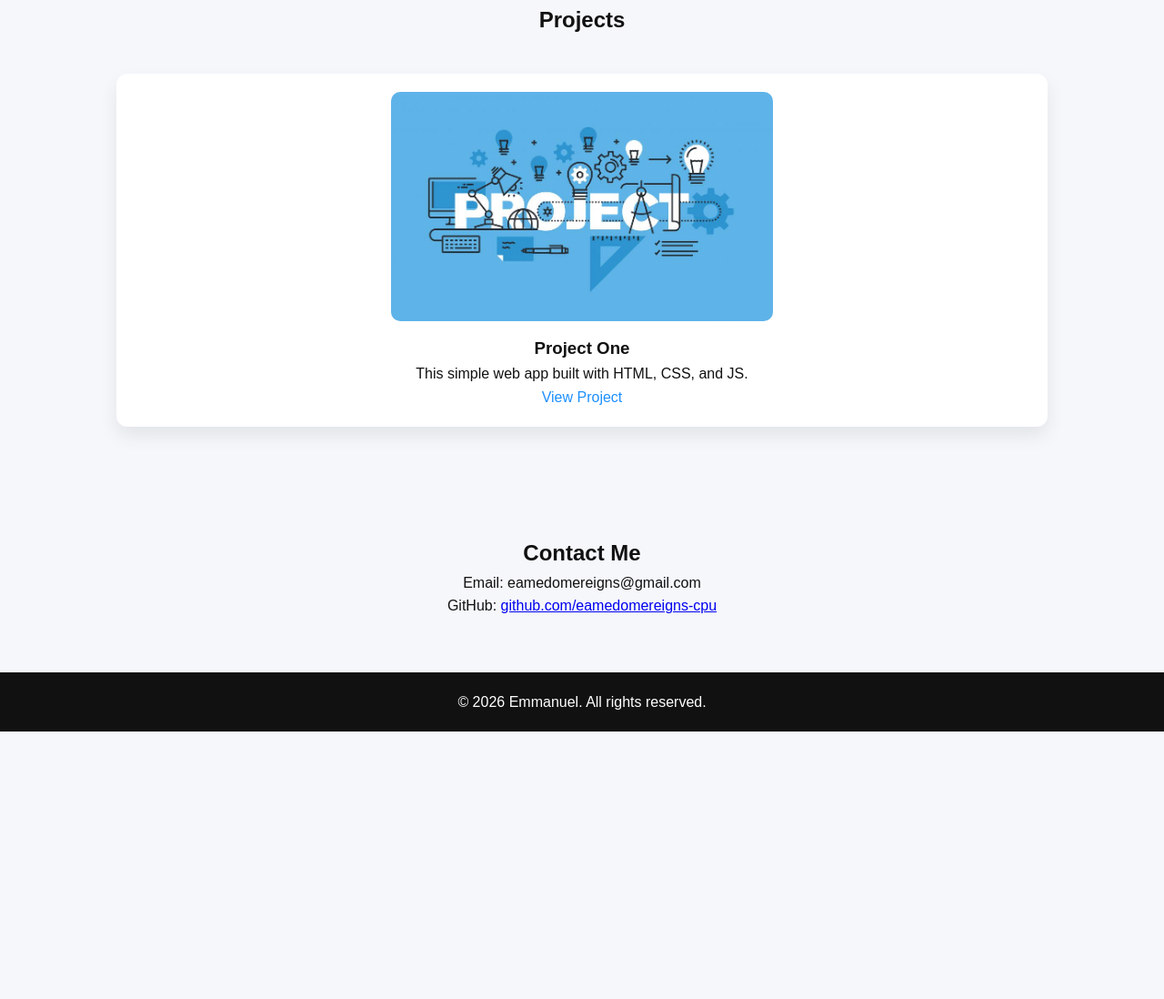
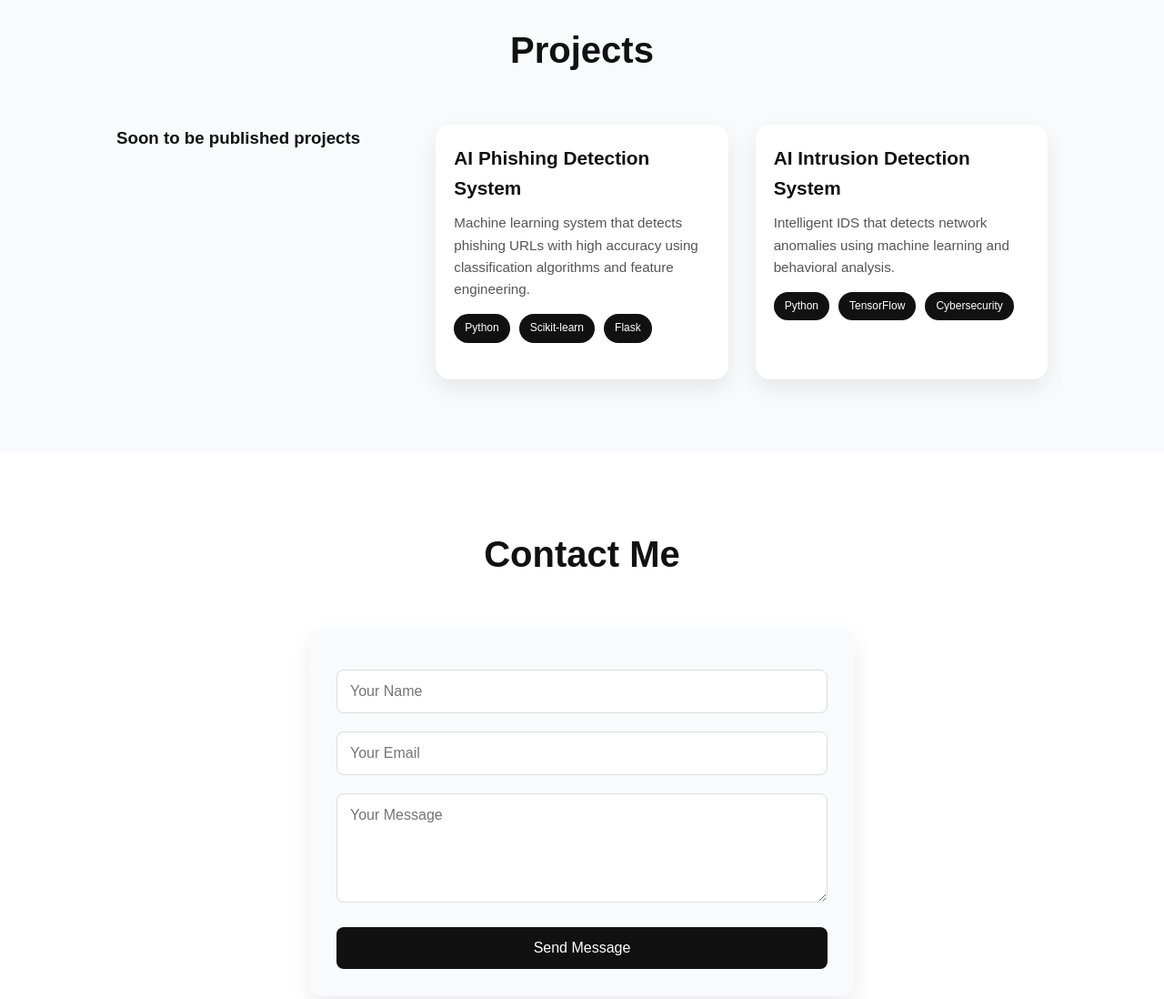
Before and after one commit to eamedomereigns-cpu/portfolioWebsite, a plain HTML site: page index.html in a window 1280 px wide. Shown: the part 1530-2628 px from the top of the page at 91% size. Before the commit the page ends 2334 px from the top, so only its background shows below. Drawn offline with nearby package versions, Linux system fonts and the light colour scheme; no server answers.

Commit message:
Modified website and added contact form

```diff
--- a/index.html
+++ b/index.html
@@ -26,7 +26,7 @@
   <section class="hero">
     <div class="hero-text">
       <h1>Hi, I'm Emmanuel 👋</h1>
-      <p>Software Developer: ML & AI Enthusiast</p>
+      <p>AI Engineer | Machine Learning | Full-Stack Developer</p>
       <a href="#projects" class="btn">View My Work</a>
     </div>
     <div class="hero-img">
@@ -80,30 +80,97 @@
   </section>
 
   <!-- Projects Section -->
-  <section id="projects" class="section">
-    <h2>Projects</h2>
-    <div class="projects-grid">
-      <div class="project-card">
-        <img src="assets/ProjectManagement.jpg" alt="Project One" class="project-img">
-        <h3>Project One</h3>
-        <p>This simple web app built with HTML, CSS, and JS.</p>
-        <a href="project.html">View Project</a>
+  <section class="projects" id="projects">
+  <h2 class="section-title">Projects</h2>
+
+  <div class="projects-grid">
+    <h3>Soon to be published projects</h3>
+    <!-- Project Card -->
+    <div class="project-card">
+      <div class="project-image">
+        <!--<img src="images/phishing-ai.jpg" alt="AI Phishing Detection">-->
       </div>
-      <!-- Add more projects here -->
+
+      <div class="project-content">
+        <h3>AI Phishing Detection System</h3>
+        <p>
+          Machine learning system that detects phishing URLs with high accuracy using
+          classification algorithms and feature engineering.
+        </p>
+
+        <div class="project-tech">
+          <span>Python</span>
+          <span>Scikit-learn</span>
+          <span>Flask</span>
+        </div>
+
+        <div class="project-links">
+          <!--<a href="https://github.com/yourusername/phishing-detector" target="_blank">GitHub</a>
+          <a href="https://phishing-demo.netlify.app" target="_blank">Live Demo</a>-->
+        </div>
+      </div>
     </div>
-  </section>
+
+    <!-- Project Card -->
+    <div class="project-card">
+      <div class="project-image">
+        <!--<img src="images/ids-ai.jpg" alt="AI Intrusion Detection">-->
+      </div>
+
+      <div class="project-content">
+        <h3>AI Intrusion Detection System</h3>
+        <p>
+          Intelligent IDS that detects network anomalies using machine learning and
+          behavioral analysis.
+        </p>
+
+        <div class="project-tech">
+          <span>Python</span>
+          <span>TensorFlow</span>
+          <span>Cybersecurity</span>
+        </div>
+
+        <div class="project-links">
+          <!--<a href="https://github.com/yourusername/ai-ids" target="_blank">GitHub</a>
+          <a href="#" target="_blank">Live Demo</a>-->
+        </div>
+      </div>
+    </div>
+
+  </div>
+</section>
+
 
   <!-- Contact Section -->
-  <section id="contact" class="section">
-    <h2>Contact Me</h2>
-    <p>Email: eamedomereigns@gmail.com</p>
-    <p>GitHub: <a href="https://github.com/eamedomereigns-cpu" target="_blank">github.com/eamedomereigns-cpu </a></p>
-  </section>
+  <section class="contact" id="contact">
+  <h2 class="section-title">Contact Me</h2>
+
+  <div class="contact-container">
+    <form id="contact-form">
+      <div id="form-message" class="form-message"></div>
+      <div class="input-group">
+        <input type="text" name="name" placeholder="Your Name" required>
+      </div>
+
+      <div class="input-group">
+        <input type="email" name="email" placeholder="Your Email" required>
+      </div>
+
+      <div class="input-group">
+        <textarea name="message" rows="5" placeholder="Your Message" required></textarea>
+      </div>
+
+      <button type="submit">Send Message</button>
+    </form>
+  </div>
+</section>
 
   <footer>
     <p>© 2026 Emmanuel. All rights reserved.</p>
   </footer>
 
+  <script src="https://cdn.jsdelivr.net/npm/emailjs-com@3/dist/email.min.js"></script>
   <script src="/script.js"></script>
+
 </body>
 </html>
--- a/script.js
+++ b/script.js
@@ -1,3 +1,6 @@
+//Was trying to log visitor agents for analytic purpose
+//but seem to only work with desktop browsers but not smartphones
+
 function logVisitor() {
   const ua = navigator.userAgent;
 
@@ -36,5 +39,46 @@ function logVisitor() {
     .catch(err => console.error(err));
 }
 
-// Log visitor on page load
 window.addEventListener("load", logVisitor);
+
+//Contact form
+//Takes the name, email and message from visitors
+document.addEventListener("DOMContentLoaded", function () {
+    emailjs.init("GDpfl5AdCIJ0SRQEV");
+
+    const contactForm = document.getElementById("contact-form");
+    const formMessage = document.getElementById("form-message");
+
+    contactForm.addEventListener("submit", function (e) {
+        e.preventDefault();
+
+        const submitButton = contactForm.querySelector("button[type='submit']");
+        submitButton.disabled = true;
+        submitButton.textContent = "Sending...";
+
+        emailjs.sendForm("service_vu88c1b", "template_7kagaxz", this)
+            .then(function () {
+                formMessage.textContent = "Message sent successfully!";
+                formMessage.classList.add("success");
+                formMessage.classList.remove("error");
+
+                contactForm.reset();
+                submitButton.disabled = false;
+                submitButton.textContent = "Send Message";
+
+                // hide message after 5 seconds
+                setTimeout(() => formMessage.textContent = "", 5000);
+            }, function (error) {
+                console.error("EmailJS Error:", error);
+                formMessage.textContent = "Failed to send message. Please try again.";
+                formMessage.classList.add("error");
+                formMessage.classList.remove("success");
+
+                submitButton.disabled = false;
+                submitButton.textContent = "Send Message";
+
+                // hide message after 5 seconds
+                setTimeout(() => formMessage.textContent = "", 5000);
+            });
+    });
+});
--- a/style.css
+++ b/style.css
@@ -195,47 +195,95 @@ body {
   font-size: 0.9rem;
 }
 
-/* Projects Grid */
+.projects {
+  padding: 80px 10%;
+  background: #f9fafb;
+}
+
+.section-title {
+  text-align: center;
+  font-size: 2.5rem;
+  margin-bottom: 50px;
+  color: #111;
+}
+
 .projects-grid {
   display: grid;
-  grid-template-columns: repeat(auto-fit, minmax(250px, 1fr));
+  grid-template-columns: repeat(auto-fit, minmax(280px, 1fr));
   gap: 30px;
-  margin-top: 40px;
 }
 
 .project-card {
-  display: flex;
-  flex-direction: column;
-  background: white;
-  padding: 20px;
-  border-radius: 12px;
-  box-shadow: 0 10px 20px rgba(0,0,0,0.08);
-  transition: 0.3s;
+  background: #fff;
+  border-radius: 16px;
+  overflow: hidden;
+  box-shadow: 0 10px 25px rgba(0,0,0,0.08);
+  transition: transform 0.3s ease, box-shadow 0.3s ease;
 }
 
 .project-card:hover {
-  transform: translateY(-5px);
+  transform: translateY(-8px);
+  box-shadow: 0 18px 35px rgba(0,0,0,0.12);
 }
 
-.project-card img {
+.project-image img {
   width: 100%;
-  border-radius: 10px;
+  height: 200px;
+  object-fit: cover;
+}
+
+.project-content {
+  padding: 20px;
+}
+
+.project-content h3 {
+  font-size: 1.3rem;
+  margin-bottom: 10px;
+  color: #111;
+}
+
+.project-content p {
+  font-size: 0.95rem;
+  color: #555;
+  line-height: 1.6;
   margin-bottom: 15px;
 }
 
-.project-card a {
-  text-decoration: none;
-  color: #1e90ff;
+.project-tech {
+  display: flex;
+  flex-wrap: wrap;
+  gap: 10px;
+  margin-bottom: 20px;
 }
 
-.project-img {
-  width: 100%;
-  height: auto;
-  max-width: 420px;   /* hard limit */
-  border-radius: 10px;
-  margin: 0 auto 15px;
-  display: block;
+.project-tech span {
+  background: #111;
+  color: #fff;
+  padding: 6px 12px;
+  border-radius: 20px;
+  font-size: 0.75rem;
 }
+
+.project-links {
+  display: flex;
+  justify-content: space-between;
+}
+
+.project-links a {
+  text-decoration: none;
+  color: #111;
+  font-weight: 600;
+  border: 2px solid #111;
+  padding: 8px 16px;
+  border-radius: 8px;
+  transition: all 0.3s ease;
+}
+
+.project-links a:hover {
+  background: #111;
+  color: #fff;
+}
+
 
 /* Tablet */
 @media (min-width: 768px) {
@@ -291,3 +339,71 @@ footer {
     display: flex;
   }
 }
+
+.contact {
+  padding: 80px 10%;
+  background: #fff;
+}
+
+.contact-container {
+  max-width: 600px;
+  margin: auto;
+}
+
+#contact-form {
+  background: #f9fafb;
+  padding: 30px;
+  border-radius: 16px;
+  box-shadow: 0 10px 25px rgba(0,0,0,0.08);
+}
+
+.input-group {
+  margin-bottom: 20px;
+}
+
+.input-group input,
+.input-group textarea {
+  width: 100%;
+  padding: 14px;
+  border-radius: 8px;
+  border: 1px solid #ddd;
+  outline: none;
+  font-size: 1rem;
+}
+
+.input-group input:focus,
+.input-group textarea:focus {
+  border-color: #111;
+}
+
+button {
+  width: 100%;
+  padding: 14px;
+  border: none;
+  border-radius: 8px;
+  background: #111;
+  color: #fff;
+  font-size: 1rem;
+  cursor: pointer;
+  transition: 0.3s;
+}
+
+button:hover {
+  background: #333;
+}
+
+.form-message {
+  margin-top: 15px;
+  font-size: 1rem;
+  color: #111;
+  font-weight: 600;
+  transition: opacity 0.3s ease;
+}
+
+.form-message.success {
+  color: green;
+}
+
+.form-message.error {
+  color: red;
+}
```
Also changed, not shown: project.html (deleted, +0 -62 lines), assets/ProjectManagement.jpg (deleted).
